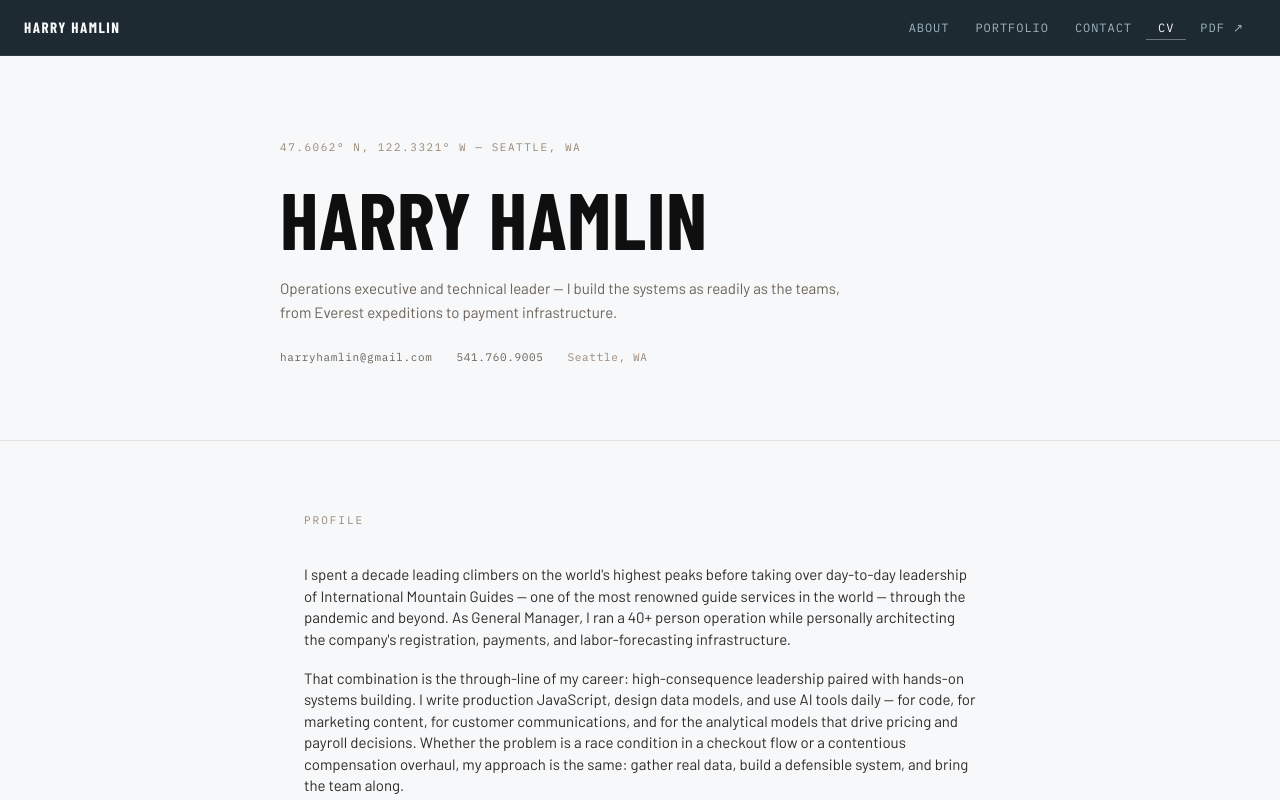
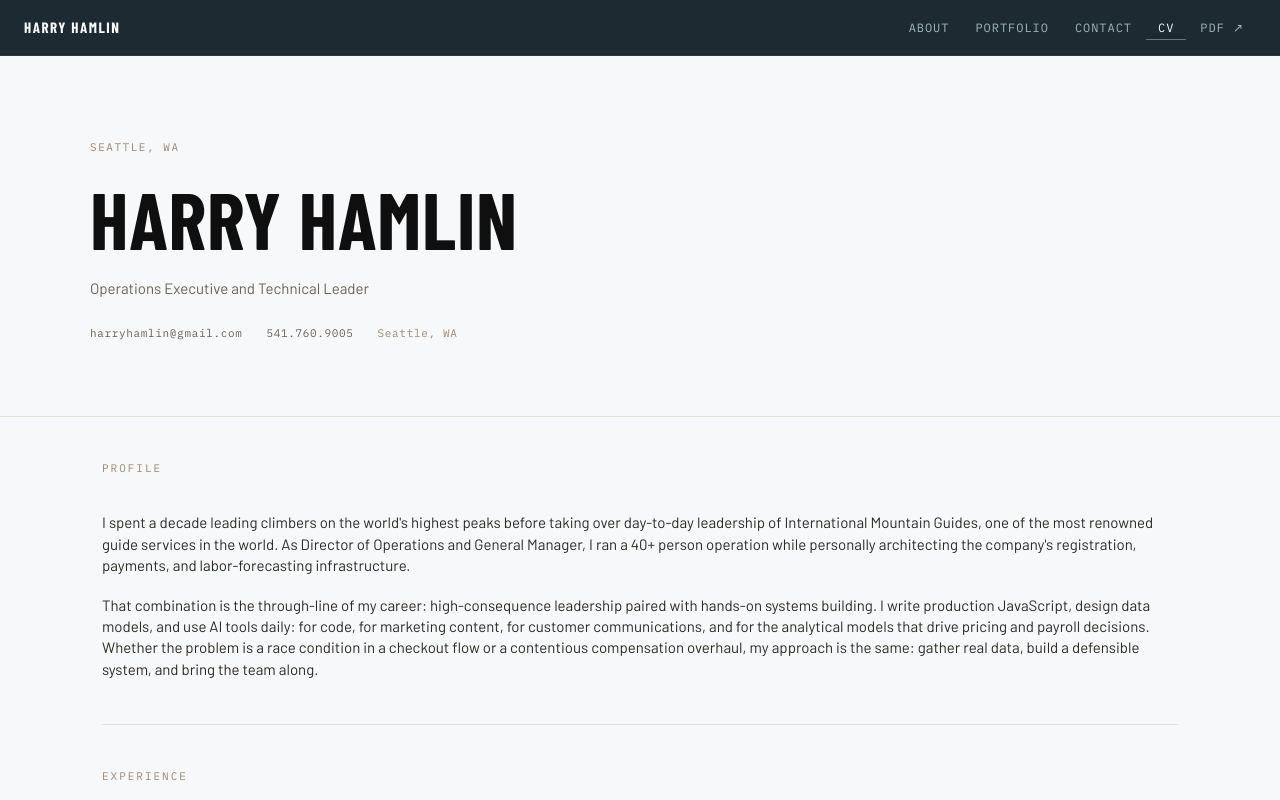
Before and after one commit to harryhamlin/hhamlin-react, a React (Create React App) app: page / in a window 1280 px wide. Both pictures are taken after a click on the button "CV". Built offline with nearby package versions, Linux system fonts and the light colour scheme.

Commit message:
content edit and format edit

```diff
--- a/src/components/CV.js
+++ b/src/components/CV.js
@@ -3,11 +3,11 @@ import React from 'react';
 export default function CV() {
   return (
     <>
-      <header className="page-header">
+      <header className="page-header cv-page">
         <div className="page-header-inner">
-          <p className="page-header-eyebrow">47.6062° N, 122.3321° W — Seattle, WA</p>
+          <p className="page-header-eyebrow">Seattle, WA</p>
           <h1 className="page-header-title">Harry Hamlin</h1>
-          <p className="page-header-tagline">Operations executive and technical leader — I build the systems as readily as the teams, from Everest expeditions to payment infrastructure.</p>
+          <p className="page-header-tagline">Operations Executive and Technical Leader</p>
           <div className="page-header-contact">
             <a href="mailto:harryhamlin@gmail.com">harryhamlin@gmail.com</a>
             <a href="tel:+15417609005">541.760.9005</a>
@@ -16,27 +16,27 @@ export default function CV() {
         </div>
       </header>
 
-      <main className="page-main">
+      <main className="page-main cv-page">
         <section className="page-section reveal" id="profile">
           <p className="section-label">Profile</p>
-          <p>I spent a decade leading climbers on the world's highest peaks before taking over day-to-day leadership of International Mountain Guides — one of the most renowned guide services in the world — through the pandemic and beyond. As General Manager, I ran a 40+ person operation while personally architecting the company's registration, payments, and labor-forecasting infrastructure.</p>
-          <p style={{ marginTop: '18px' }}>That combination is the through-line of my career: high-consequence leadership paired with hands-on systems building. I write production JavaScript, design data models, and use AI tools daily — for code, for marketing content, for customer communications, and for the analytical models that drive pricing and payroll decisions. Whether the problem is a race condition in a checkout flow or a contentious compensation overhaul, my approach is the same: gather real data, build a defensible system, and bring the team along.</p>
+          <p>I spent a decade leading climbers on the world's highest peaks before taking over day-to-day leadership of International Mountain Guides, one of the most renowned guide services in the world. As Director of Operations and General Manager, I ran a 40+ person operation while personally architecting the company's registration, payments, and labor-forecasting infrastructure.</p>
+          <p style={{ marginTop: '18px' }}>That combination is the through-line of my career: high-consequence leadership paired with hands-on systems building. I write production JavaScript, design data models, and use AI tools daily: for code, for marketing content, for customer communications, and for the analytical models that drive pricing and payroll decisions. Whether the problem is a race condition in a checkout flow or a contentious compensation overhaul, my approach is the same: gather real data, build a defensible system, and bring the team along.</p>
         </section>
 
         <section className="page-section reveal" id="experience">
           <p className="section-label">Experience</p>
 
           <div className="role">
-            <div className="role-head"><h3>General Manager / Director of Operations</h3><span className="dates">Jan 2021 — Present</span></div>
+            <div className="role-head"><h3>Director of Operations / General Manager</h3><span className="dates">Jan 2021 — June 2026</span></div>
             <p className="org">International Mountain Guides · Ashford, WA</p>
             <ul>
               <li>Full P&amp;L and operational leadership of a premier international guide service: hiring, training, performance management, and development for a 40+ person team of guides, administrators, and contractors.</li>
               <li>Achieved <b>20% year-over-year growth</b> through new product development, data-informed pricing, and targeted marketing; grew total revenue <b>30% over five years</b> by pricing to demand elasticity, moving the catalog from selling out in a month to a controlled ~90% annual sell-through.</li>
-              <li>Designed and rolled out an industry-first overhaul of a decades-old day-rate pay system — later mimicked by much of the industry. Full story below.</li>
+              <li>Designed and rolled out an industry-first overhaul of a decades-old day-rate pay system, later mimicked by much of the industry. Full story below.</li>
               <li>Architected the company's customer registration system, payment processing migration, and real-time labor cost model; directed PCI-compliant payments, cybersecurity implementation, and a back-end email migration enabling CRM integration.</li>
               <li>Integrated AI tools into daily operations: LLM coding assistants for internal system development, AI-generated marketing copy tuned with user telemetry data, AI-drafted customer communications at scale, and AI-assisted analysis in forecasting and pricing work.</li>
               <li>Developed COVID-19 operating policy in collaboration with government agencies, physicians, and industry partners; ensured compliance with federal contracting and land-use permit regulations while maximizing performance.</li>
-              <li>Handled sensitive personnel matters — terminations, restructuring, difficult negotiations — with documented process and follow-through that preserved morale and key relationships.</li>
+              <li>Handled sensitive personnel matters, including terminations, restructuring, difficult negotiations; with documented process and follow-through that preserved morale and key relationships.</li>
             </ul>
           </div>
 
@@ -45,7 +45,7 @@ export default function CV() {
             <p className="org">International Mountain Guides</p>
             <ul>
               <li>Led teams of 2–10 guides and staff in extreme, high-consequence environments, managing risk, expectations, and wellbeing for staff and clientele in hyper objective-based guiding.</li>
-              <li>Led 50+ successful summits worldwide — Mt. Rainier, Aconcagua, and Lhotse among them — and directed high-hazard rescues when required.</li>
+              <li>Led 50+ successful summits worldwide, including Mt Everest, Mt Rainier, Ama Dablam and Kilimanajaro, and directed high-hazard rescues when required.</li>
               <li>Balanced client-facing and staff-facing communication when implementing strategy, building the judgment that later anchored executive crisis management.</li>
             </ul>
           </div>
--- a/src/site.css
+++ b/src/site.css
@@ -100,11 +100,16 @@ a:focus-visible, button:focus-visible { outline: 2px solid var(--ink); outline-o
 
 /* ── Main layout ─────────────────────────────────── */
 .page-main { max-width: var(--max); margin: 0 auto; padding: 0 24px 120px; }
+.page-header.cv-page { padding-left: 12px; padding-right: 12px; }
+.page-header.cv-page .page-header-inner,
+.page-main.cv-page { max-width: 1100px; }
+.page-main.cv-page { padding-left: 12px; padding-right: 12px; }
 .page-section {
   padding: 72px 0;
   border-bottom: 1px solid var(--hairline);
 }
 .page-section:last-of-type { border-bottom: none; }
+.page-main.cv-page .page-section { padding: 44px 0; }
 
 /* ── Section label ───────────────────────────────── */
 .section-label {
@@ -137,7 +142,7 @@ a:focus-visible, button:focus-visible { outline: 2px solid var(--ink); outline-o
 
 /* ── Case study cards ────────────────────────────── */
 .case {
-  margin-bottom: 48px; padding-bottom: 48px;
+  margin-bottom: 28px; padding-bottom: 28px;
   border-bottom: 1px solid var(--hairline);
 }
 .case:last-child { border-bottom: none; margin-bottom: 0; padding-bottom: 0; }
@@ -159,7 +164,7 @@ a:focus-visible, button:focus-visible { outline: 2px solid var(--ink); outline-o
   color: var(--muted); display: block; margin-bottom: 3px;
 }
 .case .outcome {
-  border-top: 1px solid var(--hairline); padding-top: 16px; margin-top: 16px;
+  border-top: 1px solid var(--hairline); padding-top: 12px; margin-top: 12px;
 }
 
 /* ── Portfolio grid ──────────────────────────────── */
```
